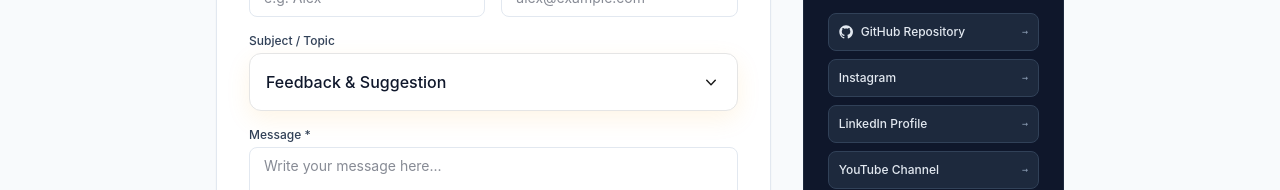
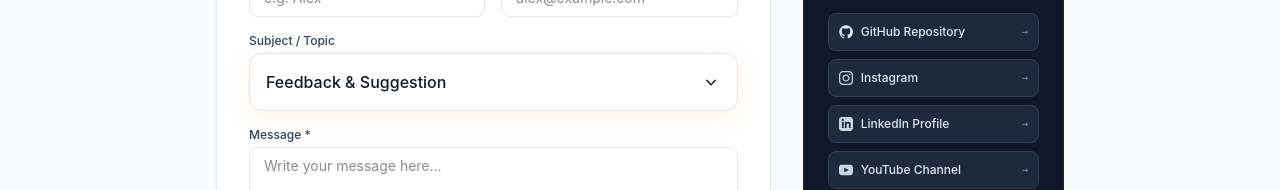
Before and after one commit to ius-sharma/boring-tools, a Next.js app: page /contact in a window 1280 px wide. Shown: the part 610-800 px from the top of the page. Built offline with nearby package versions, Linux system fonts and the light colour scheme.

Commit message:
Updated Few things

```diff
--- a/app/about/AboutClient.jsx
+++ b/app/about/AboutClient.jsx
@@ -162,7 +162,7 @@
               rel="noopener noreferrer"
               className="inline-flex items-center gap-2 px-3.5 py-2 rounded-lg bg-slate-800 hover:bg-slate-700 text-slate-200 text-xs font-medium border border-slate-700 transition"
             >
-              <svg className="w-3.5 h-3.5 fill-current" viewBox="0 0 24 24">
+              <svg className="w-3.5 h-3.5 fill-current text-slate-300" viewBox="0 0 24 24">
                 <path d="M12 .5C5.65.5.5 5.65.5 12c0 5.09 3.29 9.4 7.86 10.93.58.11.79-.25.79-.56 0-.28-.01-1.02-.02-2-3.2.7-3.88-1.55-3.88-1.55-.53-1.36-1.3-1.72-1.3-1.72-1.06-.72.08-.71.08-.71 1.17.08 1.79 1.2 1.79 1.2 1.04 1.78 2.73 1.27 3.4.97.11-.76.41-1.27.74-1.56-2.55-.29-5.24-1.28-5.24-5.7 0-1.26.45-2.29 1.19-3.1-.12-.29-.52-1.46.11-3.04 0 0 .97-.31 3.18 1.18a11.06 11.06 0 012.9-.39c.98.01 1.97.13 2.9.39 2.21-1.49 3.18-1.18 3.18-1.18.63 1.58.23 2.75.11 3.04.74.81 1.19 1.84 1.19 3.1 0 4.43-2.7 5.4-5.27 5.69.42.36.79 1.09.79 2.2 0 1.59-.01 2.87-.01 3.26 0 .31.21.68.8.56C20.71 21.4 24 17.09 24 12 24 5.65 18.35.5 12 .5z" />
               </svg>
               GitHub
@@ -174,6 +174,9 @@
               rel="noopener noreferrer"
               className="inline-flex items-center gap-2 px-3.5 py-2 rounded-lg bg-slate-800 hover:bg-slate-700 text-slate-200 text-xs font-medium border border-slate-700 transition"
             >
+              <svg className="w-3.5 h-3.5 fill-current text-slate-300" viewBox="0 0 24 24">
+                <path d="M12 2.163c3.204 0 3.584.012 4.85.07 3.252.148 4.771 1.691 4.919 4.919.058 1.265.069 1.645.069 4.849 0 3.205-.012 3.584-.069 4.849-.149 3.225-1.664 4.771-4.919 4.919-1.266.058-1.644.07-4.85.07-3.204 0-3.584-.012-4.849-.07-3.26-.149-4.771-1.699-4.919-4.92-.058-1.265-.07-1.644-.07-4.849 0-3.204.013-3.583.07-4.849.149-3.227 1.664-4.771 4.919-4.919 1.266-.057 1.645-.069 4.849-.069zm0-2.163c-3.259 0-3.667.014-4.947.072-4.358.2-6.78 2.618-6.98 6.98-.059 1.281-.073 1.689-.073 4.948 0 3.259.014 3.668.072 4.948.2 4.358 2.618 6.78 6.98 6.98 1.281.058 1.689.072 4.948.072 3.259 0 3.668-.014 4.948-.072 4.354-.2 6.782-2.618 6.979-6.98.059-1.28.073-1.689.073-4.948 0-3.259-.014-3.667-.072-4.947-.196-4.354-2.617-6.78-6.979-6.98-1.281-.059-1.69-.073-4.949-.073zm0 5.838c-3.403 0-6.162 2.759-6.162 6.162s2.759 6.163 6.162 6.163 6.162-2.759 6.162-6.163c0-3.403-2.759-6.162-6.162-6.162zm0 10.162c-2.209 0-4-1.79-4-4 0-2.209 1.791-4 4-4s4 1.791 4 4c0 2.21-1.791 4-4 4zm6.406-11.845c-.796 0-1.441.645-1.441 1.44s.645 1.44 1.441 1.44c.795 0 1.439-.645 1.439-1.44s-.644-1.44-1.439-1.44z" />
+              </svg>
               Instagram
             </a>
 
@@ -183,6 +186,9 @@
               rel="noopener noreferrer"
               className="inline-flex items-center gap-2 px-3.5 py-2 rounded-lg bg-slate-800 hover:bg-slate-700 text-slate-200 text-xs font-medium border border-slate-700 transition"
             >
+              <svg className="w-3.5 h-3.5 fill-current text-slate-300" viewBox="0 0 24 24">
+                <path d="M19 0h-14c-2.761 0-5 2.239-5 5v14c0 2.761 2.239 5 5 5h14c2.762 0 5-2.239 5-5v-14c0-2.761-2.238-5-5-5zm-11 19h-3v-11h3v11zm-1.5-12.268c-.966 0-1.75-.79-1.75-1.764s.784-1.764 1.75-1.764 1.75.79 1.75 1.764-.783 1.764-1.75 1.764zm13.5 12.268h-3v-5.604c0-3.368-4-3.113-4 0v5.604h-3v-11h3v1.765c1.396-2.586 7-2.777 7 2.476v6.759z" />
+              </svg>
               LinkedIn
             </a>
 
@@ -192,6 +198,9 @@
               rel="noopener noreferrer"
               className="inline-flex items-center gap-2 px-3.5 py-2 rounded-lg bg-slate-800 hover:bg-slate-700 text-slate-200 text-xs font-medium border border-slate-700 transition"
             >
+              <svg className="w-3.5 h-3.5 fill-current text-slate-300" viewBox="0 0 24 24">
+                <path d="M19.615 3.184c-3.604-.246-11.631-.245-15.23 0-3.897.266-4.356 2.62-4.385 8.816.029 6.185.484 8.549 4.385 8.816 3.6.245 11.626.246 15.23 0 3.897-.266 4.356-2.62 4.385-8.816-.029-6.185-.484-8.549-4.385-8.816zm-10.615 12.816v-8l8 3.993-8 4.007z" />
+              </svg>
               YouTube
             </a>
           </div>
--- a/app/contact/ContactClient.jsx
+++ b/app/contact/ContactClient.jsx
@@ -184,7 +184,12 @@
                   rel="noopener noreferrer"
                   className="flex items-center justify-between p-2.5 rounded-lg bg-slate-800 hover:bg-slate-700 text-xs font-medium text-slate-200 border border-slate-700 transition"
                 >
-                  <span>Instagram</span>
+                  <span className="flex items-center gap-2">
+                    <svg className="w-3.5 h-3.5 fill-current text-slate-300" viewBox="0 0 24 24">
+                      <path d="M12 2.163c3.204 0 3.584.012 4.85.07 3.252.148 4.771 1.691 4.919 4.919.058 1.265.069 1.645.069 4.849 0 3.205-.012 3.584-.069 4.849-.149 3.225-1.664 4.771-4.919 4.919-1.266.058-1.644.07-4.85.07-3.204 0-3.584-.012-4.849-.07-3.26-.149-4.771-1.699-4.919-4.92-.058-1.265-.07-1.644-.07-4.849 0-3.204.013-3.583.07-4.849.149-3.227 1.664-4.771 4.919-4.919 1.266-.057 1.645-.069 4.849-.069zm0-2.163c-3.259 0-3.667.014-4.947.072-4.358.2-6.78 2.618-6.98 6.98-.059 1.281-.073 1.689-.073 4.948 0 3.259.014 3.668.072 4.948.2 4.358 2.618 6.78 6.98 6.98 1.281.058 1.689.072 4.948.072 3.259 0 3.668-.014 4.948-.072 4.354-.2 6.782-2.618 6.979-6.98.059-1.28.073-1.689.073-4.948 0-3.259-.014-3.667-.072-4.947-.196-4.354-2.617-6.78-6.979-6.98-1.281-.059-1.69-.073-4.949-.073zm0 5.838c-3.403 0-6.162 2.759-6.162 6.162s2.759 6.163 6.162 6.163 6.162-2.759 6.162-6.163c0-3.403-2.759-6.162-6.162-6.162zm0 10.162c-2.209 0-4-1.79-4-4 0-2.209 1.791-4 4-4s4 1.791 4 4c0 2.21-1.791 4-4 4zm6.406-11.845c-.796 0-1.441.645-1.441 1.44s.645 1.44 1.441 1.44c.795 0 1.439-.645 1.439-1.44s-.644-1.44-1.439-1.44z" />
+                    </svg>
+                    Instagram
+                  </span>
                   <span className="text-slate-400 font-mono text-[10px]">→</span>
                 </a>
 
@@ -194,7 +199,12 @@
                   rel="noopener noreferrer"
                   className="flex items-center justify-between p-2.5 rounded-lg bg-slate-800 hover:bg-slate-700 text-xs font-medium text-slate-200 border border-slate-700 transition"
                 >
-                  <span>LinkedIn Profile</span>
+                  <span className="flex items-center gap-2">
+                    <svg className="w-3.5 h-3.5 fill-current text-slate-300" viewBox="0 0 24 24">
+                      <path d="M19 0h-14c-2.761 0-5 2.239-5 5v14c0 2.761 2.239 5 5 5h14c2.762 0 5-2.239 5-5v-14c0-2.761-2.238-5-5-5zm-11 19h-3v-11h3v11zm-1.5-12.268c-.966 0-1.75-.79-1.75-1.764s.784-1.764 1.75-1.764 1.75.79 1.75 1.764-.783 1.764-1.75 1.764zm13.5 12.268h-3v-5.604c0-3.368-4-3.113-4 0v5.604h-3v-11h3v1.765c1.396-2.586 7-2.777 7 2.476v6.759z" />
+                    </svg>
+                    LinkedIn Profile
+                  </span>
                   <span className="text-slate-400 font-mono text-[10px]">→</span>
                 </a>
 
@@ -204,7 +214,12 @@
                   rel="noopener noreferrer"
                   className="flex items-center justify-between p-2.5 rounded-lg bg-slate-800 hover:bg-slate-700 text-xs font-medium text-slate-200 border border-slate-700 transition"
                 >
-                  <span>YouTube Channel</span>
+                  <span className="flex items-center gap-2">
+                    <svg className="w-3.5 h-3.5 fill-current text-slate-300" viewBox="0 0 24 24">
+                      <path d="M19.615 3.184c-3.604-.246-11.631-.245-15.23 0-3.897.266-4.356 2.62-4.385 8.816.029 6.185.484 8.549 4.385 8.816 3.6.245 11.626.246 15.23 0 3.897-.266 4.356-2.62 4.385-8.816-.029-6.185-.484-8.549-4.385-8.816zm-10.615 12.816v-8l8 3.993-8 4.007z" />
+                    </svg>
+                    YouTube Channel
+                  </span>
                   <span className="text-slate-400 font-mono text-[10px]">→</span>
                 </a>
               </div>
```
